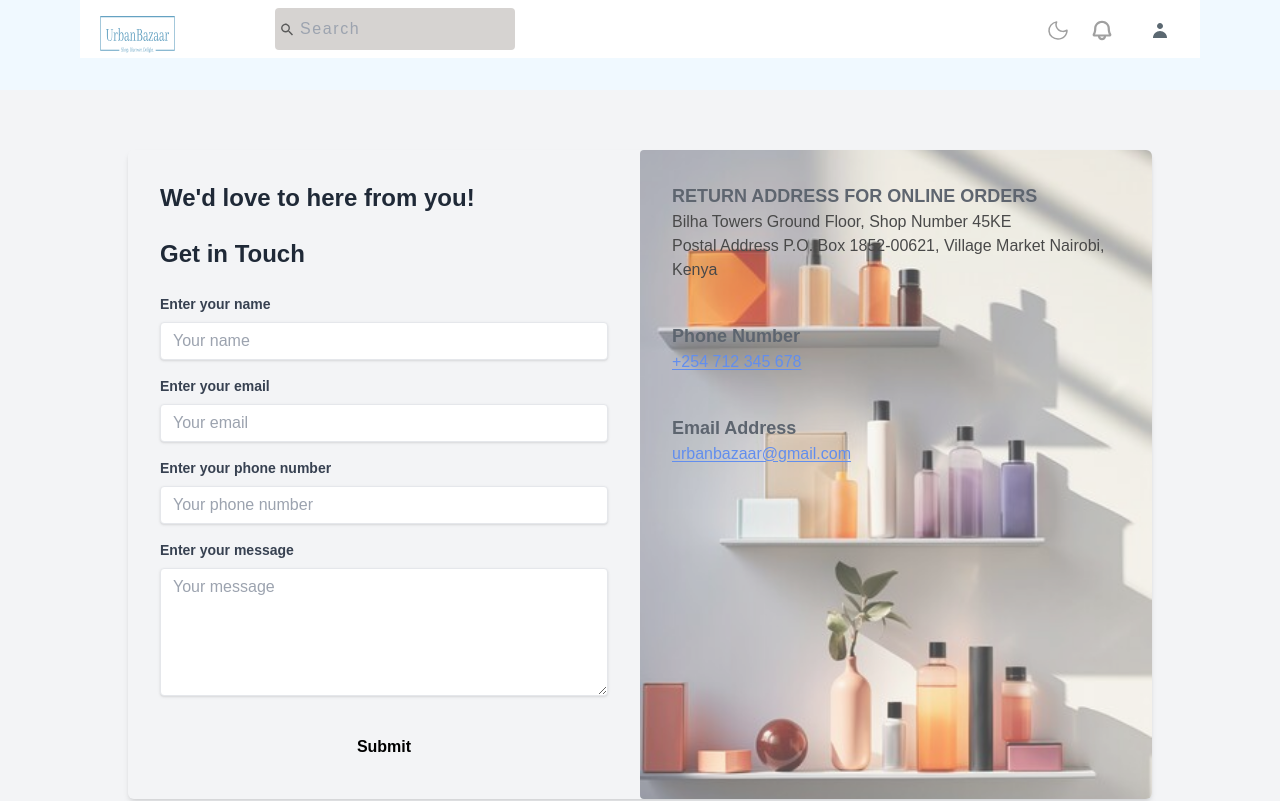
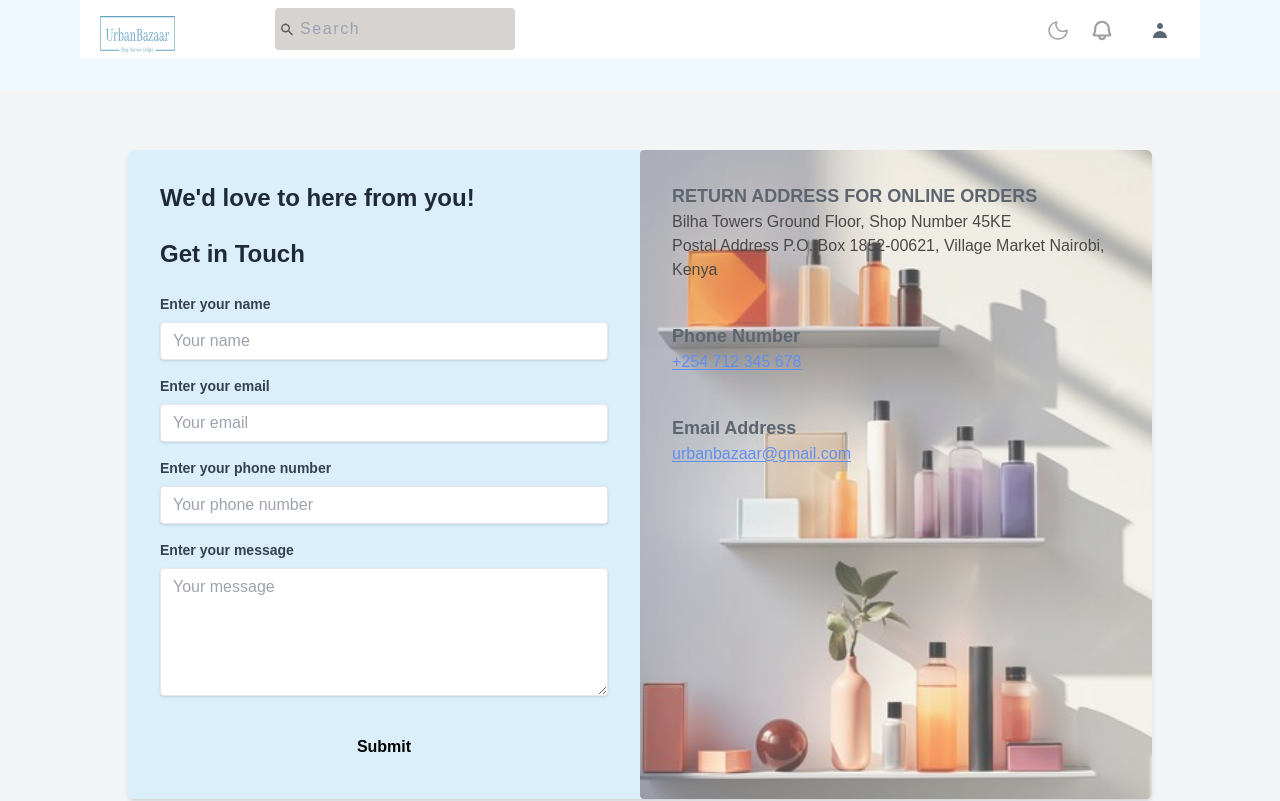
Before and after one commit to SylviaT01/UrbanBazaar, a React (Create React App) app in the folder frontend-urban-bazaar/: page /contact in a window 1280 px wide. Shown: the top 801 px of the page. Built offline with nearby package versions, Linux system fonts and the light colour scheme.

Commit message:
Change background colors for contact us page

```diff
--- a/frontend-urban-bazaar/package.json
+++ b/frontend-urban-bazaar/package.json
@@ -11,6 +11,7 @@
     "@testing-library/react": "^13.4.0",
     "@testing-library/user-event": "^13.5.0",
     "aos": "^2.3.4",
+    "formik": "^2.4.6",
     "react": "^18.3.1",
     "react-dom": "^18.3.1",
     "react-icons": "^5.2.1",
@@ -20,7 +21,8 @@
     "react-slick": "^0.30.2",
     "slick-carousel": "^1.8.1",
     "swiper": "^11.1.9",
-    "web-vitals": "^2.1.4"
+    "web-vitals": "^2.1.4",
+    "yup": "^1.4.0"
   },
   "scripts": {
     "start": "react-scripts start",
--- a/frontend-urban-bazaar/src/Forms /Checkout.jsx
+++ b/frontend-urban-bazaar/src/Forms /Checkout.jsx
@@ -11,7 +11,7 @@ function Checkout() {
 
   return (
     <div className="bg-gray-100 p-8 min-h-screen">
-      <div className="container mx-auto bg-checkoutGreen p-6 rounded-md shadow-md">
+      <div className="container mx-auto bg-checkoutGreen p-6 rounded-md shadow-md bg-[#F0FFF5]">
         <div className="flex justify-between mb-4">
           <div className="flex items-center">
             <div className="bg-black text-white rounded-full w-6 h-6 flex items-center justify-center">1</div>
--- a/frontend-urban-bazaar/src/Pages/Contact.jsx
+++ b/frontend-urban-bazaar/src/Pages/Contact.jsx
@@ -61,7 +61,7 @@ const Contact = () => {
       <div className="w-full max-w-screen-lg bg-contactBlue shadow-md rounded-md overflow-hidden mb-8">
         <div className="md:flex">
           {/* Contact Form */}
-          <div className="w-full md:w-1/2 p-8">
+          <div className="w-full md:w-1/2 p-8 bg-[#DAEFFA]">
             <h1 className="text-2xl font-bold mb-6 text-gray-800">
               We'd love to here from you!
             </h1>
```
Also changed, not shown: 1 other file (tests, documents, lock files or other folders).
